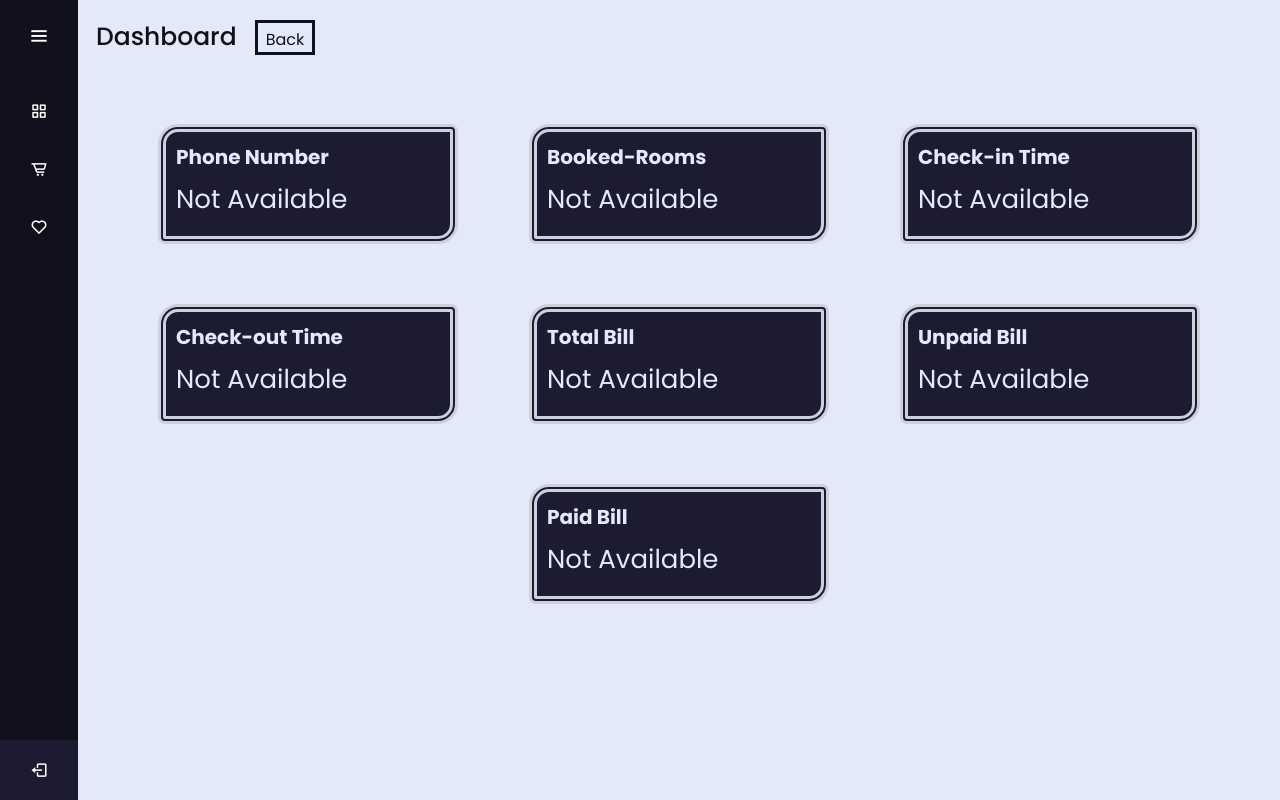
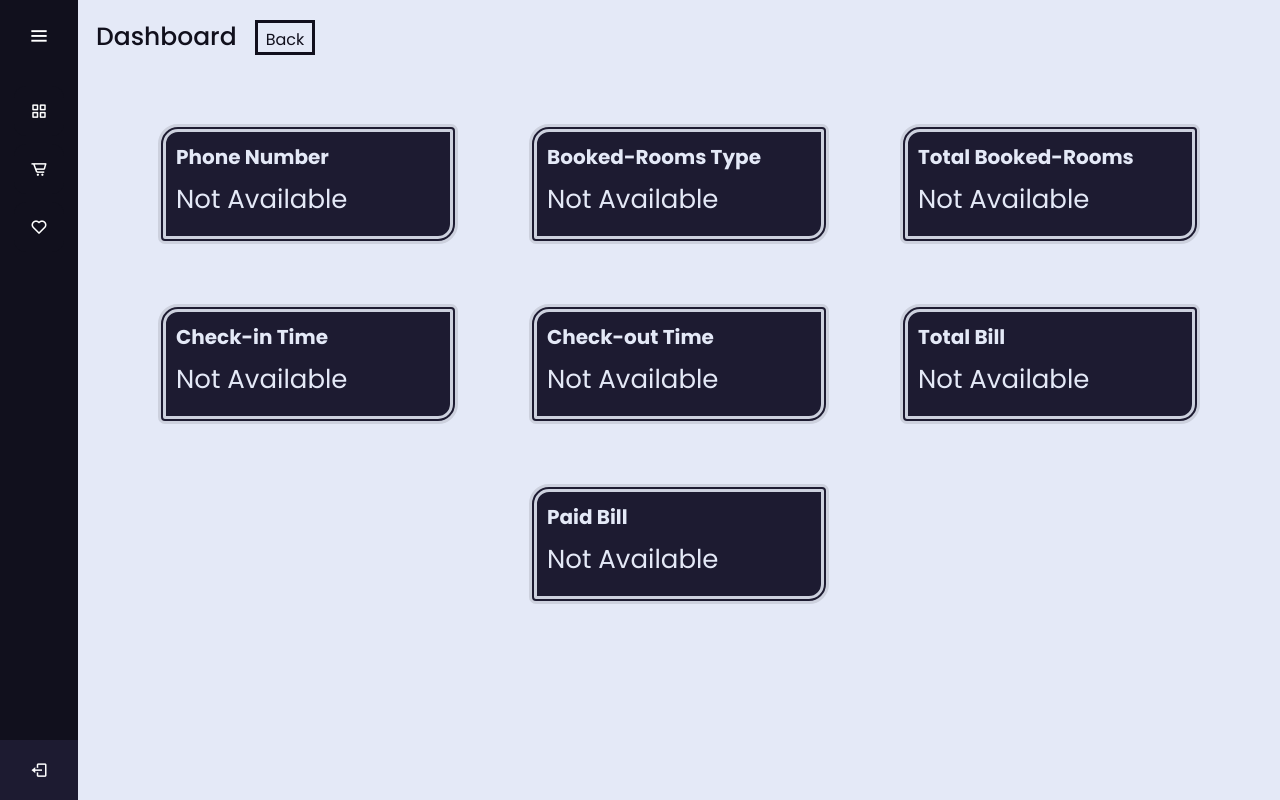
Before and after one commit to Hemant1101/hotel-management-system, a React (Create React App) app in the folder hotel_management_system/: page /userdashboard in a window 1280 px wide. Built offline with nearby package versions, Linux system fonts and the light colour scheme; no server answers.

Commit message:
final payment method api all done

```diff
--- a/hotel_management_system/src/components/dashboards/MakeBookings.jsx
+++ b/hotel_management_system/src/components/dashboards/MakeBookings.jsx
@@ -4,6 +4,7 @@ import { useNavigate } from "react-router-dom";
 const MakeBookings = (props) => {
   let navigate = useNavigate();
   const [values, setValues] = useState({
+    userid: props.userdetails["id"],
     username: props.userdetails["name"],
     email: props.userdetails["email"],
     phonenumber: props.userdetails["phonenumber"],
--- a/hotel_management_system/src/components/dashboards/PaymentPage.jsx
+++ b/hotel_management_system/src/components/dashboards/PaymentPage.jsx
@@ -6,6 +6,7 @@ import swal from "sweetalert";
 const PaymentPage = (props) => {
   let navigate = useNavigate();
   const [values, setValues] = useState({
+    userid: props.bookingdetail["userid"],
     username: props.bookingdetail["username"],
     email: props.bookingdetail["email"],
     type: props.bookingdetail["type"],
@@ -50,15 +51,17 @@ const PaymentPage = (props) => {
   const handlesubmit = async (e) => {
     e.preventDefault();
     await Axios.post("http://localhost:5000/api/updateroomdata", {
-      username: values.usernames,
+      id: values.userid,
       roomtype: values.type,
       checkin: props.bookingdetail["checkin"],
       checkout: props.bookingdetail["checkout"],
+      leftrooms: roomcount - values.roomnumber,
       roombooked: values.roomnumber,
+      bill: price,
     })
       .then(() => {
         swal("Payment Successful!", "Your Room has been booked!", "success");
-        navigate("/userdashboard");
+        navigate("/");
       })
       .catch((err) => {
         swal("Payment Failed!", "Try again!", "error");
--- a/hotel_management_system/src/components/dashboards/UserProfileCard.jsx
+++ b/hotel_management_system/src/components/dashboards/UserProfileCard.jsx
@@ -13,6 +13,7 @@ const UserdetailsCard = (props) => {
 
 const UserProfileCard = (props) => {
   console.log(props.userdetails);
+
   return (
     <>
       <div className="card-container">
@@ -21,24 +22,40 @@ const UserProfileCard = (props) => {
           value={props.userdetails["phonenumber"]}
         />
         <UserdetailsCard
-          heading="Booked-Rooms"
-          value={props.userdetails["bookedrooms"]}
+          heading="Booked-Rooms Type"
+          value={
+            props.userdetails["bookedrooms"] == null
+              ? props.userdetails["bookedrooms"]
+              : props.userdetails["bookedrooms"]["type"]
+          }
+        />
+        <UserdetailsCard
+          heading="Total Booked-Rooms"
+          value={
+            props.userdetails["bookedrooms"] == null
+              ? props.userdetails["bookedrooms"]
+              : props.userdetails["bookedrooms"]["no_of_rooms"]
+          }
         />
         <UserdetailsCard
           heading="Check-in Time"
-          value={props.userdetails["checkin"]}
+          value={
+            props.userdetails["checkin"] == null
+              ? props.userdetails["checkin"]
+              : props.userdetails["checkin"].slice(0, 10)
+          }
         />
         <UserdetailsCard
           heading="Check-out Time"
-          value={props.userdetails["checkout"]}
+          value={
+            props.userdetails["checkout"] == null
+              ? props.userdetails["checkout"]
+              : props.userdetails["checkout"].slice(0, 10)
+          }
         />
         <UserdetailsCard
           heading="Total Bill"
           value={props.userdetails["totalbill"]}
-        />
-        <UserdetailsCard
-          heading="Unpaid Bill"
-          value={props.userdetails["unpaidbill"]}
         />
         <UserdetailsCard
           heading="Paid Bill"
```
Also changed, not shown: 1 other file (tests, documents, lock files or other folders).
